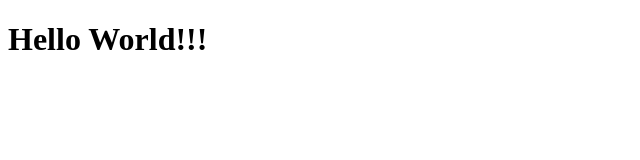
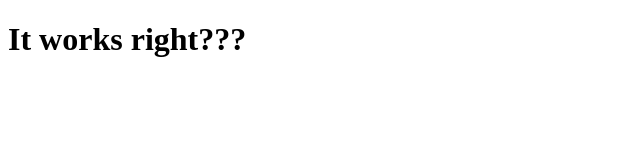
Before and after one commit to SumukhShetShirodker/httpserver-python, a plain HTML site: page index.html in a window 1280 px wide. Shown: the whole page, without its empty margins (0-640 px from the left). Drawn offline with Linux system fonts and the light colour scheme.

Commit message:
Update index.html

```diff
--- a/index.html
+++ b/index.html
@@ -5,6 +5,6 @@
 	<title>Index</title>
 </head>
 <body>
-	<h1>Hello World!!!</h1>
+	<h1>It works right???</h1>
 </body>
 </html>
```
